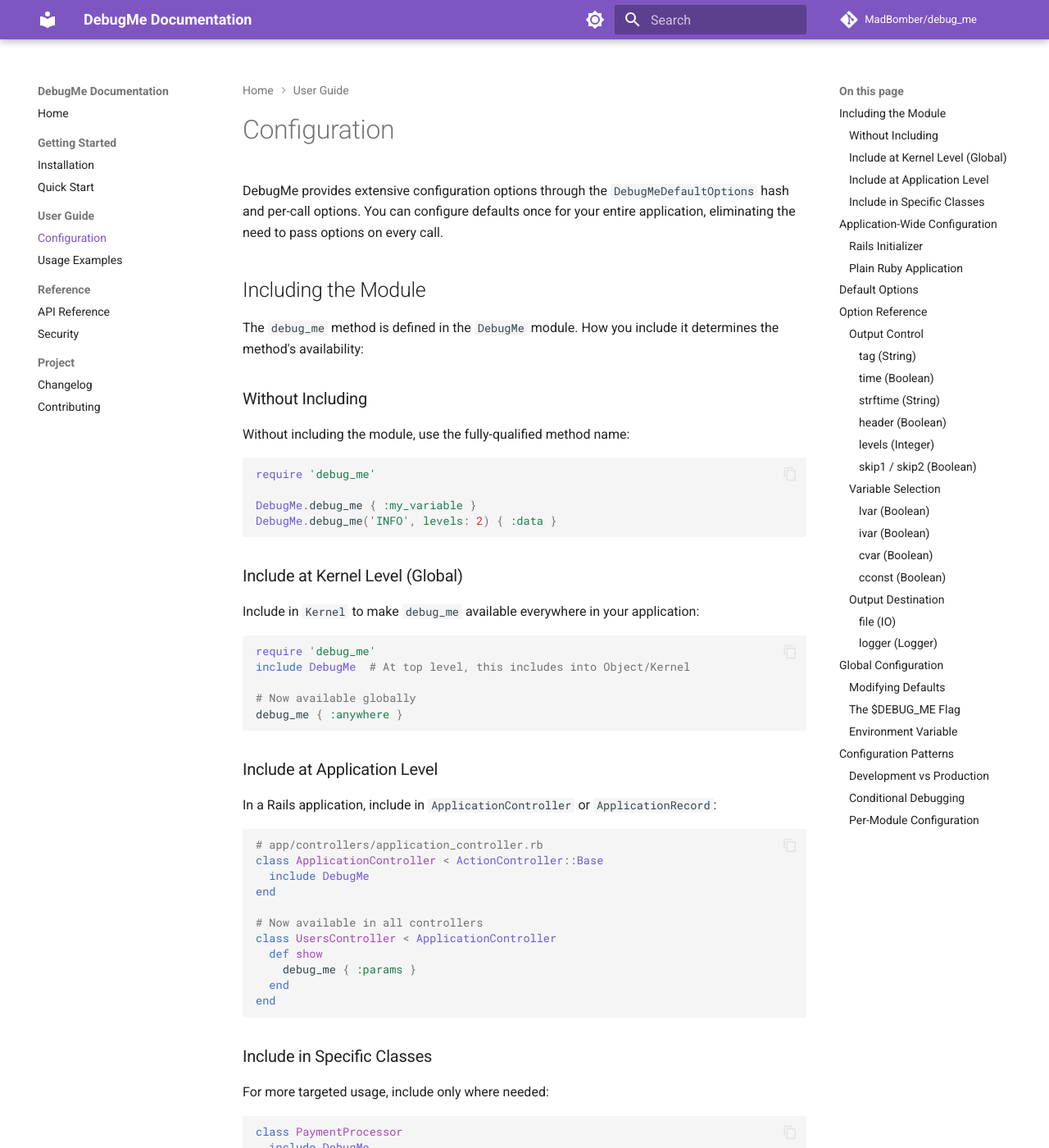
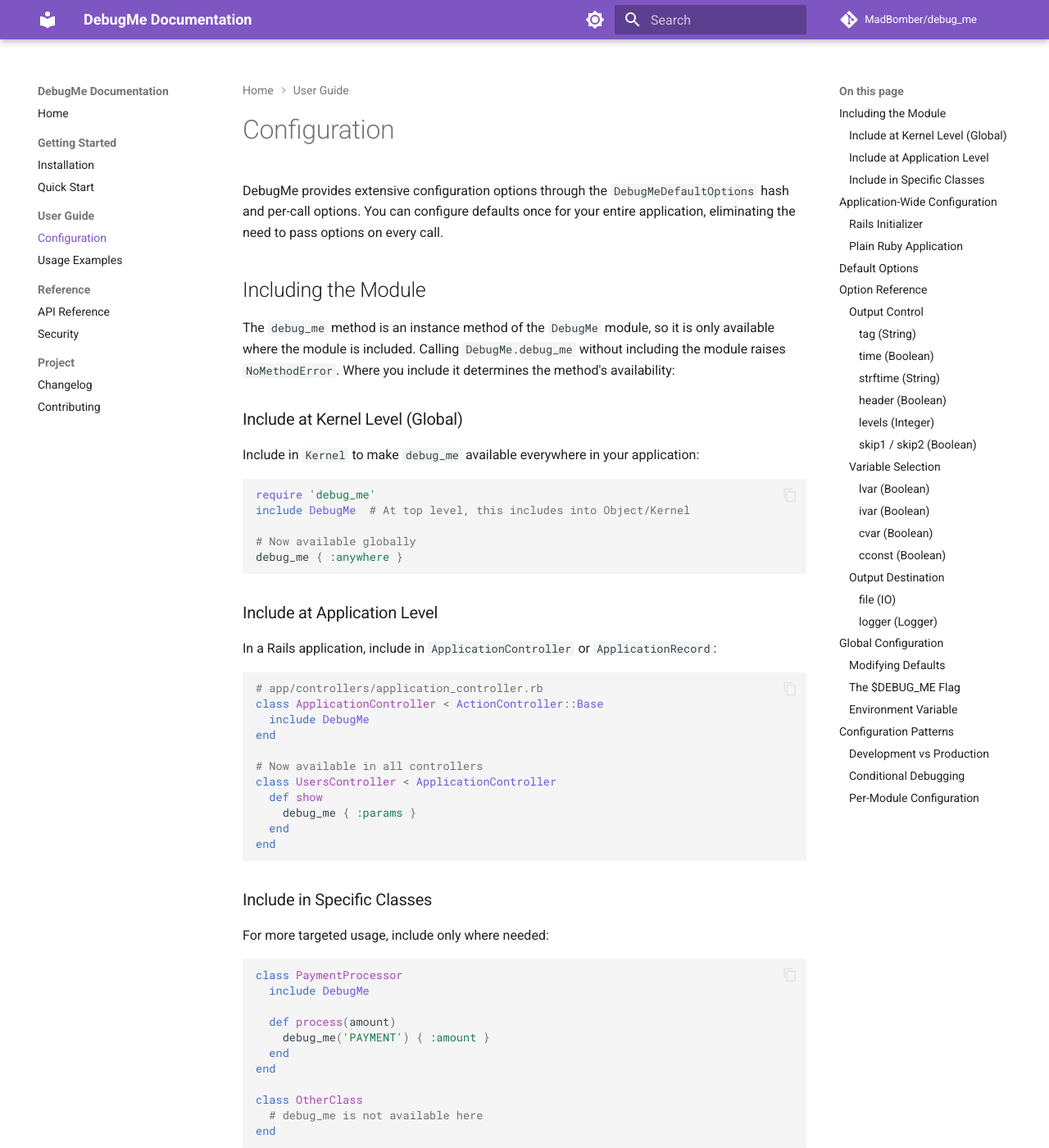
Before and after one commit to MadBomber/debug_me, an MkDocs documentation site: the page built from docs/configuration.md, in a window 1280 px wide and 1400 px high. Shown: the whole window at 82% size. Built offline with MkDocs 1.6.1 and Material for MkDocs 9.7.7, drawn with Linux system fonts in a browser that asks for light colours; comment, search, counter and statistics services are not loaded; some of the changed text lies outside the part shown.

Commit message:
docs: fix the no-include examples and two constants

````diff
--- a/docs/configuration.md
+++ b/docs/configuration.md
@@ -4,18 +4,7 @@ DebugMe provides extensive configuration options through the `DebugMeDefaultOpti
 
 ## Including the Module
 
-The `debug_me` method is defined in the `DebugMe` module. How you include it determines the method's availability:
-
-### Without Including
-
-Without including the module, use the fully-qualified method name:
-
-```ruby
-require 'debug_me'
-
-DebugMe.debug_me { :my_variable }
-DebugMe.debug_me('INFO', levels: 2) { :data }
-```
+The `debug_me` method is an instance method of the `DebugMe` module, so it is only available where the module is included. Calling `DebugMe.debug_me` without including the module raises `NoMethodError`. Where you include it determines the method's availability:
 
 ### Include at Kernel Level (Global)
 
@@ -61,7 +50,7 @@ class PaymentProcessor
 end
 
 class OtherClass
-  # debug_me not available here unless using DebugMe.debug_me
+  # debug_me is not available here
 end
 ```
 
````
Also changed, not shown: CHANGELOG.md (+1 -0 lines), docs/api-reference.md (+2 -2 lines), docs/getting-started.md (+0 -1 lines), docs/installation.md (+0 -1 lines).
